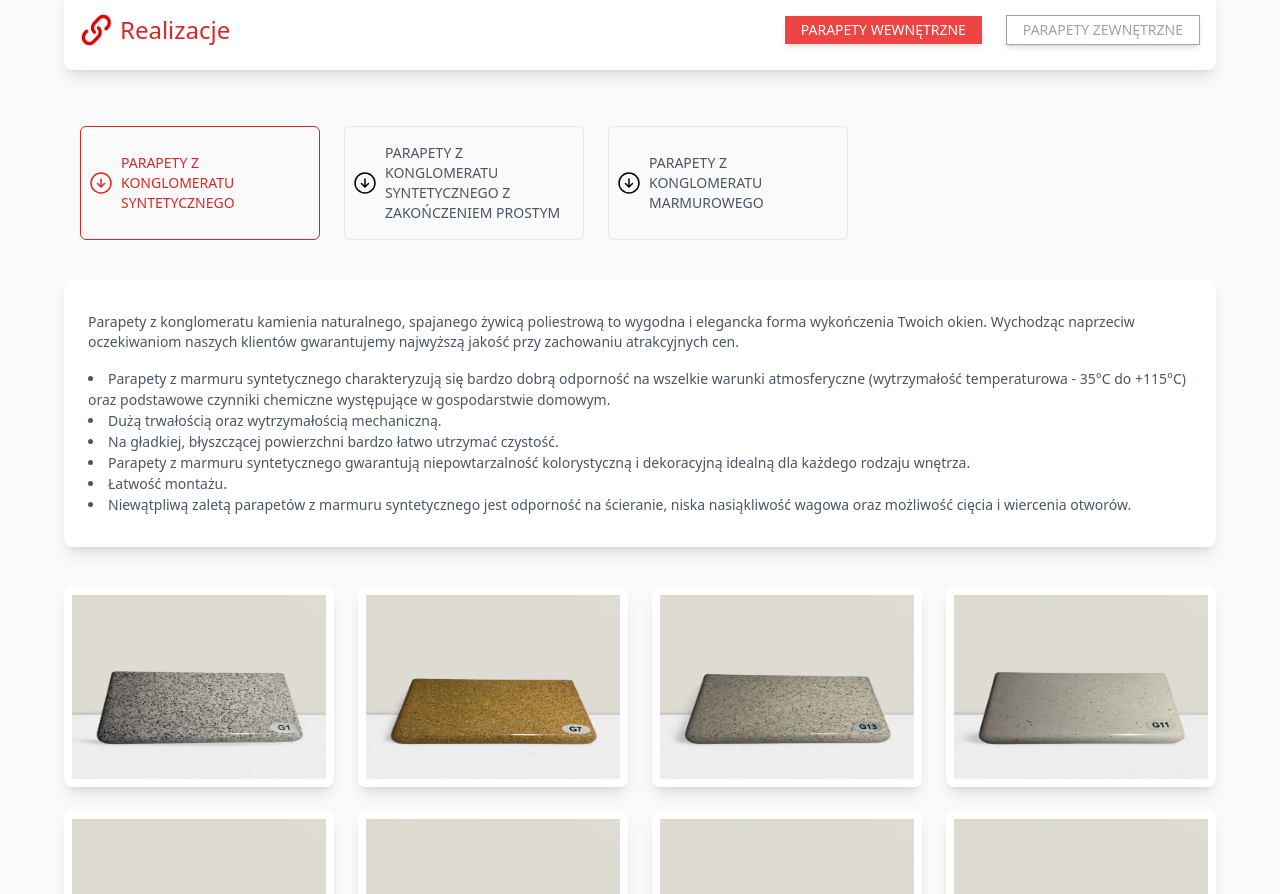
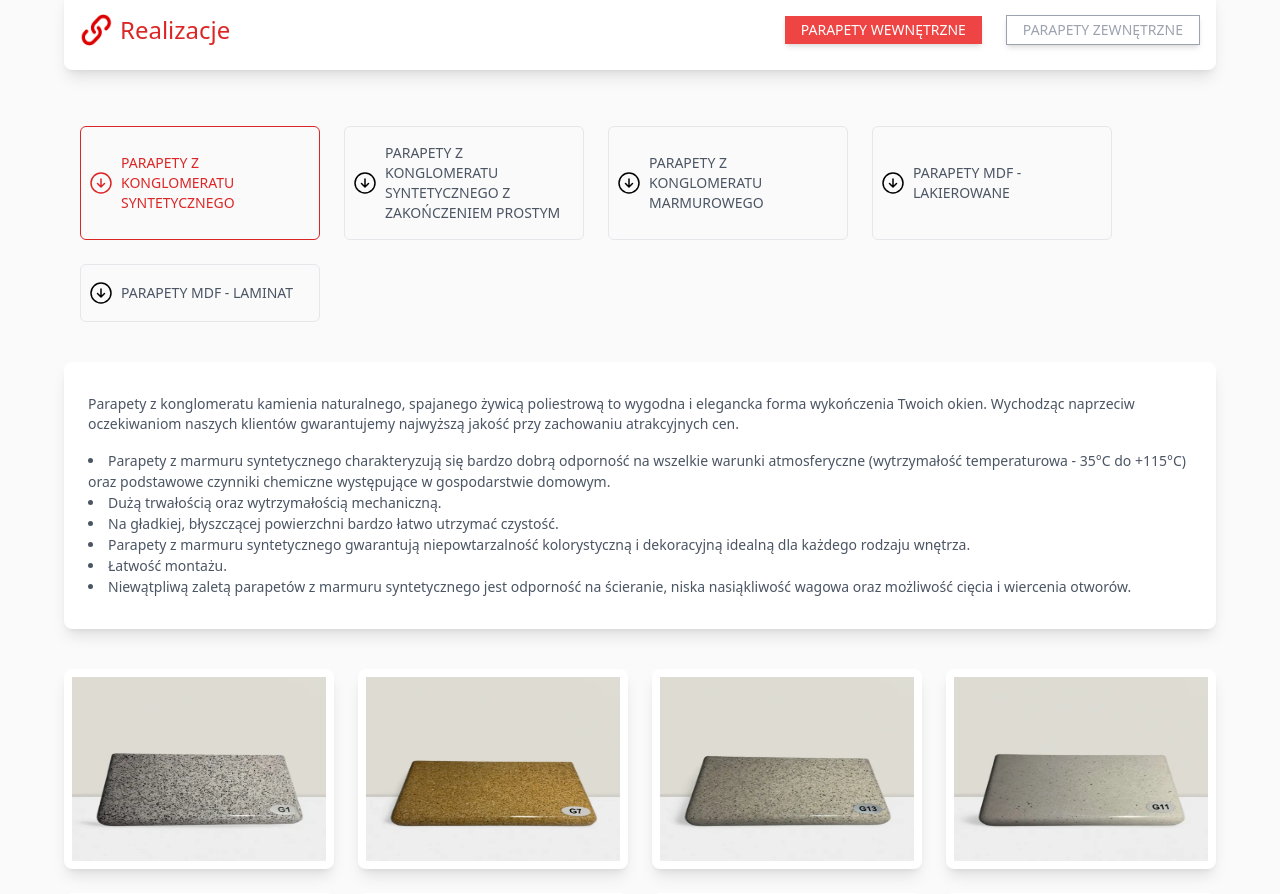
Before and after one commit to parapety-anmar/anmar-strona, a Next.js app: page / in a window 1280 px wide. Shown: the part 880-1774 px from the top of the page. Built offline with nearby package versions, Linux system fonts and the light colour scheme.

Commit message:
Update Realizations

```diff
--- a/components/Contact.js
+++ b/components/Contact.js
@@ -1,7 +1,7 @@
 import Image from "next/image";
 
+import MailIcon from "../utils/MailIcon";
 import PhoneIcon from "../utils/PhoneIcon";
-import MailIcon from "../utils/MailIcon";
 import PinIcon from "../utils/PinIcon";
 
 export default function Contact() {
--- a/components/Descriptions.js
+++ b/components/Descriptions.js
@@ -1,14 +1,15 @@
 import { useEffect, useState } from "react";
 import {
-  SteelConglomeratDescription,
   AluminiumConglomeratDescription,
-  SynteticConglomeratDescription,
   MarbleConglomeratDescription,
+  MdfConglomeratDescription,
+  ShorterMarbleConglomeratDescription,
   ShorterSteelConglomeratDescription,
   ShorterSynteticConglomeratDescription,
-  ShorterMarbleConglomeratDescription,
+  ShorterSynteticConglomeratStraightFinishDescription,
+  SteelConglomeratDescription,
+  SynteticConglomeratDescription,
   SynteticConglomeratStraightFinishDescription,
-  ShorterSynteticConglomeratStraightFinishDescription,
 } from "../constants/descriptions";
 
 const Descriptions = ({
@@ -33,6 +34,11 @@ const Descriptions = ({
           return <ShorterSynteticConglomeratDescription />;
         else if (activeInnerConglomerat === "marble")
           return <ShorterMarbleConglomeratDescription />;
+        else if (
+          activeInnerConglomerat === "mdfLaminate" ||
+          activeInnerConglomerat === "mdfVarnished"
+        )
+          return <MdfConglomeratDescription />;
         else return <ShorterSynteticConglomeratStraightFinishDescription />;
       } else return null;
     } else {
@@ -45,6 +51,11 @@ const Descriptions = ({
           return <SynteticConglomeratDescription />;
         else if (activeInnerConglomerat === "marble")
           return <MarbleConglomeratDescription />;
+        else if (
+          activeInnerConglomerat === "mdfLaminate" ||
+          activeInnerConglomerat === "mdfVarnished"
+        )
+          return <MdfConglomeratDescription />;
         else return <SynteticConglomeratStraightFinishDescription />;
       }
     }
--- a/components/Gallery.js
+++ b/components/Gallery.js
@@ -1,4 +1,4 @@
-import { useState, useEffect } from "react";
+import { useEffect, useState } from "react";
 import Lightbox from "react-image-lightbox";
 import GalleryItem from "./GalleryItem";
 
--- a/components/GalleryItem.js
+++ b/components/GalleryItem.js
@@ -1,5 +1,5 @@
+import Image from "next/image";
 import { useState } from "react";
-import Image from "next/image";
 
 export default function GalleryItem({ alt, src, index, openGallery }) {
   const [isHovered, setIsHovered] = useState(false);
--- a/components/Realizations.js
+++ b/components/Realizations.js
@@ -1,16 +1,18 @@
+import Image from "next/image";
 import { useEffect, useState } from "react";
-import Image from "next/image";
 
+import Descriptions from "../components/Descriptions";
 import ArrowDownIcon from "../utils/ArrowDownIcon";
 import Gallery from "./Gallery";
-import Descriptions from "../components/Descriptions";
 
 import {
+  aluminiumConglomerate,
+  laminateConglomerate,
   marbledConglomerate,
   steelConglomerate,
   synteticConglomerate,
-  aluminiumConglomerate,
   synteticConglomerateStraightFinish,
+  varnishedConglomerate,
 } from "../constants/conglomerates";
 
 const activeButtonStyle =
@@ -37,6 +39,10 @@ export default function Realizations() {
         setGalleryData(synteticConglomerate);
       } else if (activeInnerConglomerat === "marble") {
         setGalleryData(marbledConglomerate);
+      } else if (activeInnerConglomerat === "mdfVarnished") {
+        setGalleryData(varnishedConglomerate);
+      } else if (activeInnerConglomerat === "mdfLaminate") {
+        setGalleryData(laminateConglomerate);
       } else {
         setGalleryData(synteticConglomerateStraightFinish);
       }
@@ -159,6 +165,56 @@ export default function Realizations() {
                 Parapety z konglomeratu marmurowego
               </span>
             </h3>
+            <h3
+              className={`border px-2 py-4 rounded-md flex items-center gap-2 cursor-pointer text-sm sm:text-md basis-60 ${
+                activeInnerConglomerat === "mdfVarnished"
+                  ? "border-red-600"
+                  : "border-gray-200"
+              }`}
+              onClick={() => setActiveInnerConglomerat("mdfVarnished")}
+            >
+              <span
+                className={`hidden sm:block shrink-0 ${
+                  activeInnerConglomerat === "marble" && "text-red-600"
+                }`}
+              >
+                <ArrowDownIcon />
+              </span>
+              <span
+                className={`${
+                  activeInnerConglomerat === "mdfVarnished"
+                    ? "uppercase text-red-600"
+                    : "uppercase text-gray-600"
+                }`}
+              >
+                Parapety MDF - Lakierowane
+              </span>
+            </h3>
+            <h3
+              className={`border px-2 py-4 rounded-md flex items-center gap-2 cursor-pointer text-sm sm:text-md basis-60 ${
+                activeInnerConglomerat === "mdfLaminate"
+                  ? "border-red-600"
+                  : "border-gray-200"
+              }`}
+              onClick={() => setActiveInnerConglomerat("mdfLaminate")}
+            >
+              <span
+                className={`hidden sm:block shrink-0 ${
+                  activeInnerConglomerat === "mdfLaminate" && "text-red-600"
+                }`}
+              >
+                <ArrowDownIcon />
+              </span>
+              <span
+                className={`${
+                  activeInnerConglomerat === "mdfLaminate"
+                    ? "uppercase text-red-600"
+                    : "uppercase text-gray-600"
+                }`}
+              >
+                Parapety MDF - Laminat
+              </span>
+            </h3>
           </>
         ) : (
           <>
--- a/components/Slider.js
+++ b/components/Slider.js
@@ -1,6 +1,6 @@
 import Carousel, {
+  arrowsPlugin,
   slidesToShowPlugin,
-  arrowsPlugin,
 } from "@brainhubeu/react-carousel";
 import "@brainhubeu/react-carousel/lib/style.css";
 
--- a/components/Testimonials.js
+++ b/components/Testimonials.js
@@ -1,5 +1,5 @@
+import dynamic from "next/dynamic";
 import Image from "next/image";
-import dynamic from "next/dynamic";
 
 const Slider = dynamic(() => import("../components/Slider"), { ssr: false });
 
--- a/constants/conglomerates.js
+++ b/constants/conglomerates.js
@@ -258,12 +258,28 @@ export const varnishedConglomerate = [
 
 export const laminateConglomerate = [
   {
-    src: "/laminate-conglomerat/Resize_laminatAntracyt.webp",
-    alt: "Laminat Antracyt",
+    src: "/laminate-conglomerat/Resize_laminatGranit.webp",
+    alt: "Laminat Granit",
+  },
+  {
+    src: "/laminate-conglomerat/Resize_laminatMarmurJasny.webp",
+    alt: "Laminat Marmur Jasny",
+  },
+  {
+    src: "/laminate-conglomerat/Resize_laminatMarmurCiemny.webp",
+    alt: "Laminat Marmur Ciemny",
   },
   {
     src: "/laminate-conglomerat/Resize_laminatBeton.webp",
     alt: "Laminat Beton",
+  },
+  {
+    src: "/laminate-conglomerat/Resize_laminatJasnyDab.webp",
+    alt: "Laminat Jasny Dąb",
+  },
+  {
+    src: "/laminate-conglomerat/Resize_laminatAntracyt.webp",
+    alt: "Laminat Antracyt",
   },
   {
     src: "/laminate-conglomerat/Resize_laminatBialeDrewno.webp",
@@ -274,24 +290,8 @@ export const laminateConglomerate = [
     alt: "Laminat Biały Gładki",
   },
   {
-    src: "/laminate-conglomerat/Resize_laminatGranit.webp",
-    alt: "Laminat Granit",
-  },
-  {
     src: "/laminate-conglomerat/Resize_laminatJablon.webp",
     alt: "Laminat Jabłoń",
-  },
-  {
-    src: "/laminate-conglomerat/Resize_laminatJasnyDab.webp",
-    alt: "Laminat Jasny Dąb",
-  },
-  {
-    src: "/laminate-conglomerat/Resize_laminatMarmurCiemny.webp",
-    alt: "Laminat Marmur Ciemny",
-  },
-  {
-    src: "/laminate-conglomerat/Resize_laminatMarmurJasny.webp",
-    alt: "Laminat Marmur Jasny",
   },
   {
     src: "/laminate-conglomerat/Resize_laminatOrzech.webp",
--- a/constants/descriptions.js
+++ b/constants/descriptions.js
@@ -182,3 +182,19 @@ export const ShorterSynteticConglomeratStraightFinishDescription = () => (
     atrakcyjnych cen.
   </p>
 );
+
+export const MdfConglomeratDescription = () => (
+  <p
+    style={{
+      lineHeight: 1.5,
+    }}
+  >
+    Parapety MDF są to produkty drewnopodobne, które powstają poprzez
+    sprasowanie włókien drzewnych z dodatkiem związków organicznych. Łączone są
+    w warunkach wysokiego ciśnienia oraz temperatury. Do głównych zalet
+    parapetów MDF możemy zaliczyć dużą odporność na otarcia oraz wilgoć czy też
+    brak niedoskonałości takich jak sęki czy pęknięcia.
+  </p>
+);
+
+console.log;
```
Also changed, not shown: components/GetInTouch.js (+69 -16 lines).
